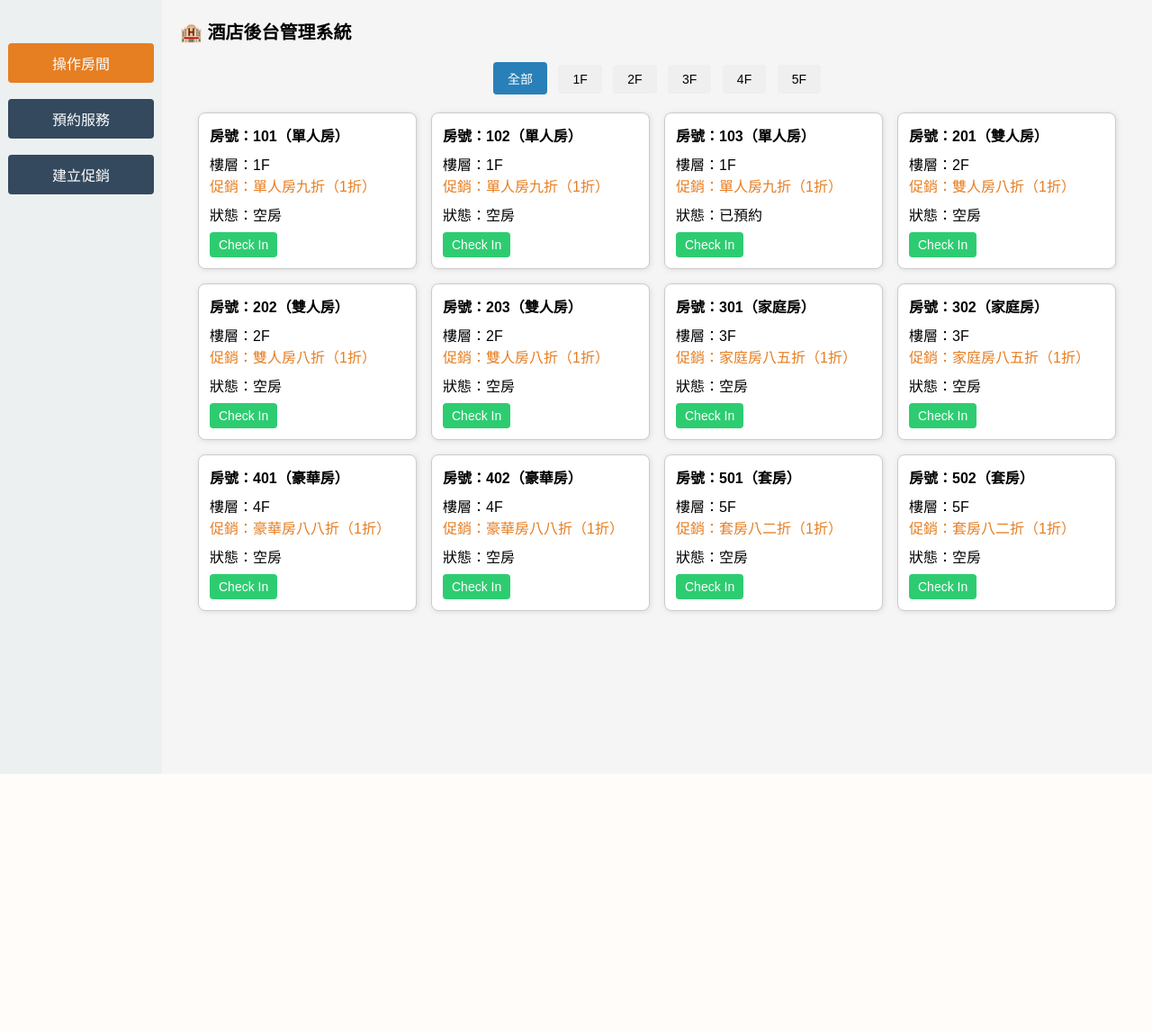
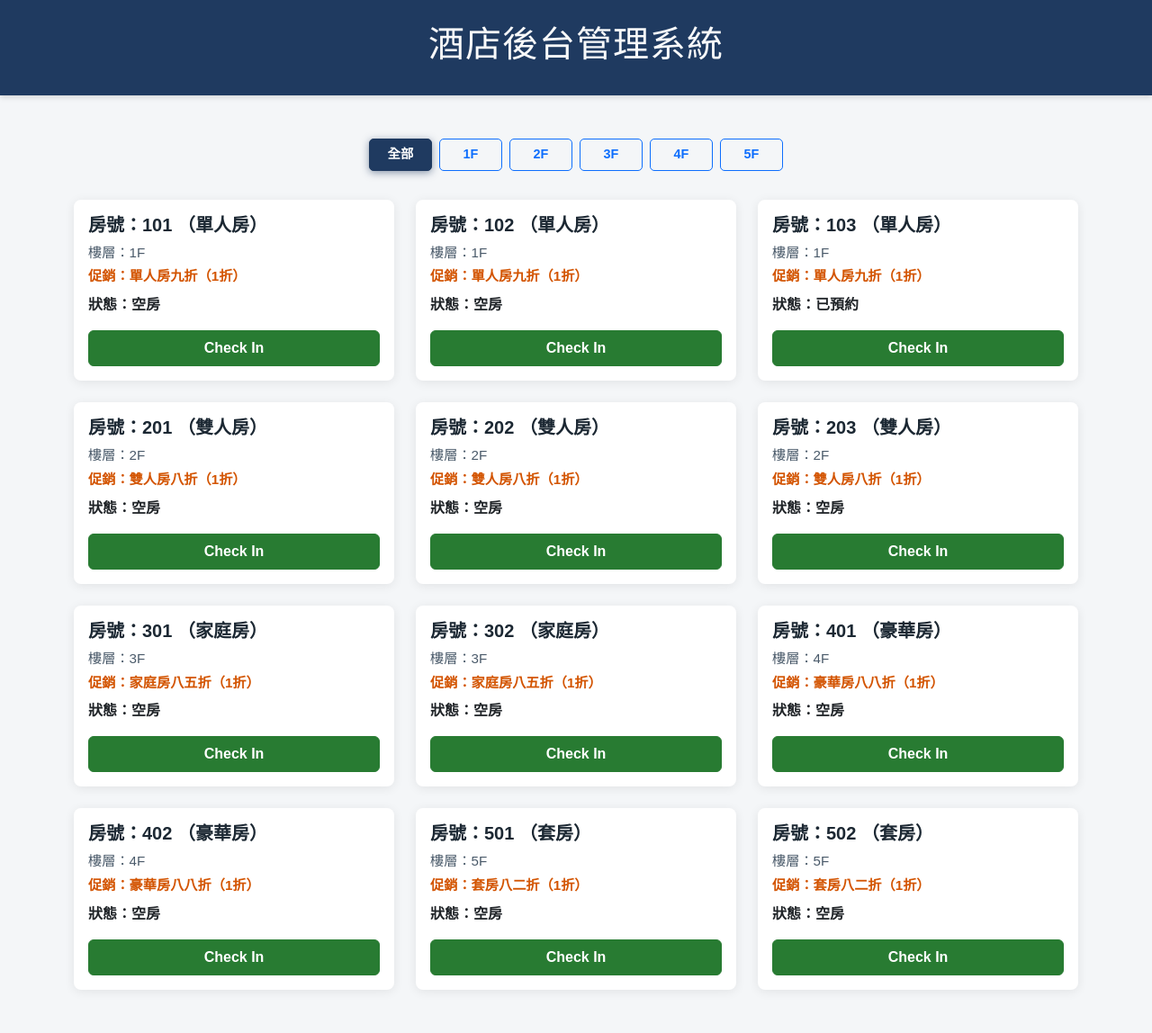
Before and after one commit to danielyang696/SAProject, a Django app: page / in a window 1280 px wide. Shown: the whole page at 90% size. Before the commit the page ends 860 px from the top, so only its background shows below. Run offline with Django 5.2, Linux system fonts and the light colour scheme; data comes from the database, SQL or seed files in the repository.

Commit message:
Update homepage.html

```diff
--- a/hotelapp/templates/homepage.html
+++ b/hotelapp/templates/homepage.html
@@ -1,317 +1,222 @@
 <!DOCTYPE html>
 <html lang="zh-Hant">
 <head>
-    <meta charset="UTF-8">
+    <meta charset="UTF-8" />
     <title>酒店後台管理系統</title>
+    <!-- Bootstrap CSS -->
+    <link href="https://cdn.jsdelivr.net/npm/bootstrap@5.3.0/dist/css/bootstrap.min.css" rel="stylesheet" />
     <style>
         body {
             font-family: "Microsoft JhengHei", sans-serif;
-            margin: 0;
-            padding: 0;
-            background-color: #f5f5f5;
-            display: flex;
-            min-height: 100vh;
+            background-color: #f4f6f8;
+            color: #2c3e50;
         }
-        aside {
-            width: 180px;
-            background: #ecf0f1;
-            padding: 30px 0;
-            min-height: 100vh;
+        header {
+            background-color: #1f3a60;
+            color: #f8f9fa;
+            padding: 25px 0;
+            text-align: center;
+            font-weight: 700;
+            font-size: 1.8rem;
+            letter-spacing: 1px;
+            box-shadow: 0 2px 6px rgba(0,0,0,0.15);
         }
-        aside ul {
-            list-style: none;
-            padding: 0;
+        .promotion-text {
+            color: #d35400;
+            font-weight: 600;
+            font-size: 0.95rem;
         }
-        aside li {
-            margin: 18px 0;
-            text-align: center;
+        .card {
+            border: none;
+            border-radius: 8px;
+            box-shadow: 0 2px 12px rgba(0,0,0,0.08);
+            transition: box-shadow 0.3s ease;
         }
-        aside button {
-            width: 90%;
-            padding: 10px 0;
-            border: none;
-            background: #34495e;
+        .card:hover {
+            box-shadow: 0 6px 20px rgba(0,0,0,0.15);
+        }
+        .card-title {
+            font-weight: 700;
+            font-size: 1.25rem;
+            color: #1c2833;
+        }
+        .card-text {
+            font-size: 0.95rem;
+            color: #4a5a6a;
+        }
+        #floor-buttons button {
+            min-width: 70px;
+            font-weight: 600;
+            font-size: 0.9rem;
+            border-radius: 5px;
+            margin-bottom: 8px;
+            transition: background-color 0.3s ease, color 0.3s ease;
+        }
+        #floor-buttons button.active {
+            background-color: #1f3a60;
             color: #fff;
-            border-radius: 4px;
-            font-size: 16px;
-            cursor: pointer;
+            border-color: #1f3a60;
+            box-shadow: 0 2px 8px rgba(31,58,96,0.5);
         }
-        aside button.active {
-            background: #e67e22;
+        #floor-buttons button:not(.active):hover {
+            background-color: #3b5998;
+            color: #fff;
+            border-color: #3b5998;
         }
-        main {
-            flex: 1;
-            padding: 0;
+        .btn-checkin {
+            background-color: #287b32;
+            border-color: #287b32;
+            color: white;
+            font-weight: 600;
+            padding: 7px 18px;
+            border-radius: 6px;
+            transition: background-color 0.3s ease;
         }
-        .content-section {
-            display: none;
-            padding: 20px;
+        .btn-checkin:hover {
+            background-color: #1c5723;
+            border-color: #1c5723;
         }
-        .content-section.active {
-            display: block;
+        .btn-checkout {
+            background-color: #c0392b;
+            border-color: #c0392b;
+            color: white;
+            font-weight: 600;
+            padding: 7px 18px;
+            border-radius: 6px;
+            transition: background-color 0.3s ease;
         }
-
-        h1 {
-            margin: 0;
-            font-size: 20px;
+        .btn-checkout:hover {
+            background-color: #922b21;
+            border-color: #922b21;
         }
-
-        .grid {
-            display: grid;
-            grid-template-columns: repeat(auto-fill, minmax(220px, 1fr));
-            gap: 16px;
-            padding: 20px;
+        /* Modal 樣式 */
+        .modal-header {
+            background-color: #1f3a60;
+            color: #f8f9fa;
+            font-weight: 700;
+            letter-spacing: 0.05em;
         }
-
-        .room-card {
-            background-color: white;
-            border: 1px solid #ccc;
-            border-radius: 8px;
-            padding: 12px;
-            box-shadow: 1px 1px 6px rgba(0,0,0,0.1);
+        .form-label {
+            font-weight: 600;
+            color: #34495e;
         }
-
-        .room-header {
-            font-weight: bold;
-            margin-bottom: 8px;
+        .form-control:focus {
+            border-color: #1f3a60;
+            box-shadow: 0 0 5px rgba(31,58,96,0.5);
         }
-
-        .room-status {
-            margin-bottom: 8px;
+        .form-check-label {
+            font-weight: 600;
+            color: #34495e;
         }
-
-        .room-actions form {
-            display: inline-block;
-            margin: 2px 0;
-        }
-
-        .room-actions button {
-            padding: 6px 10px;
-            font-size: 14px;
-            cursor: pointer;
-            border: none;
-            border-radius: 4px;
-        }
-
-        .checkin { background-color: #2ecc71; color: white; }
-        .checkout { background-color: #e67e22; color: white; }
-
-        #floor-buttons {
-            text-align: center;
-            margin-top: 20px;
-        }
-
-        .floor-btn {
-            padding: 8px 16px;
-            font-size: 14px;
-            cursor: pointer;
-            border: none;
-            border-radius: 4px;
-            margin: 0 4px;
-        }
-
-        .floor-btn.active {
-            background-color: #2980b9;
-            color: white;
-        }
-
-        #checkin-modal {
-            display: none;
-            position: fixed;
-            left: 0;
-            top: 0;
-            width: 100vw;
-            height: 100vh;
-            background: rgba(0, 0, 0, 0.3);
-            z-index: 1000;
-        }
-
-        #checkin-modal .modal-content {
-            background: #fff;
-            max-width: 350px;
-            margin: 80px auto;
-            padding: 24px;
-            border-radius: 8px;
-            position: relative;
-        }
-
-        #checkin-modal h3 {
-            margin-top: 0;
-        }
-
-        #checkin-modal label {
-            display: block;
-            margin-bottom: 8px;
-        }
-
-        #checkin-modal input {
-            width: 100%;
-            padding: 8px;
-            margin-bottom: 16px;
-            border: 1px solid #ccc;
-            border-radius: 4px;
-        }
-
-        #checkin-modal .modal-actions {
-            display: flex;
-            justify-content: space-between;
-        }
-
-        #checkin-modal .modal-actions button {
-            flex: 1;
-            margin: 0 4px;
+        .modal-footer button {
+            font-weight: 700;
+            letter-spacing: 0.03em;
+            padding: 8px 22px;
+            border-radius: 6px;
         }
     </style>
 </head>
 <body>
-<aside>
-    <ul>
-        <li><button id="nav-room" class="active" onclick="showSection('room')">操作房間</button></li>
-        <li><button id="nav-reserve" onclick="showSection('reserve')">預約服務</button></li>
-        <li><button id="nav-promo" onclick="showSection('promo')">建立促銷</button></li>
-    </ul>
-</aside>
-<main>
-    <!-- 操作房間區塊 -->
-    <div id="section-room" class="content-section active">
+
 <header>
-            <h1>🏨 酒店後台管理系統</h1>
+    <h1>酒店後台管理系統</h1>
 </header>
 
-        <div id="floor-buttons">
-            <button class="floor-btn active" onclick="filterFloor('all', this)">全部</button>
+<div class="container my-5">
+
+    <!-- 樓層篩選按鈕 -->
+    <div class="d-flex justify-content-center flex-wrap gap-2 mb-4" id="floor-buttons">
+        <button class="btn btn-outline-primary active" onclick="filterFloor('all', this)">全部</button>
         {% for floor in floors %}
-                <button class="floor-btn" onclick="filterFloor('{{ floor }}', this)">{{ floor }}F</button>
+            <button class="btn btn-outline-primary" onclick="filterFloor('{{ floor }}', this)">{{ floor }}F</button>
         {% endfor %}
     </div>
 
-        <div class="grid">
+    <!-- 房間卡片網格 -->
+    <div class="row row-cols-1 row-cols-md-3 g-4">
         {% for room in rooms %}
-            <div class="room-card" data-floor="{{ room.room_number|slice:":1" }}">
-                <div class="room-header">
-                    房號：{{ room.room_number }}（{{ room.room_type.name }}）
+        <div class="col room-card" data-floor="{{ room.room_number|slice:":1" }}">
+            <div class="card h-100">
+                <div class="card-body d-flex flex-column justify-content-between">
+                    <div>
+                        <h5 class="card-title">房號：{{ room.room_number }} （{{ room.room_type.name }}）</h5>
+                        <p class="card-text mb-1">樓層：{{ room.room_number|slice:":1" }}F</p>
+                        {% if room.promotion %}
+                        <p class="promotion-text mb-2">促銷：{{ room.promotion.name }}（{{ room.promotion.discount|floatformat:"0" }}折）</p>
+                        {% else %}
+                        <p class="text-muted mb-2">無促銷</p>
+                        {% endif %}
+                        <p class="mb-3 fw-semibold">狀態：<span>{{ room.status }}</span></p>
                     </div>
-                <div>樓層：{{ room.room_number|slice:":1" }}F</div>
-                <div class="promotion-info" style="color:#e67e22; margin-bottom:8px;">
-                    {% if room.promotion %}
-                        促銷：{{ room.promotion.name }}（{{ room.promotion.discount|floatformat:"0" }}折）
+                    <div>
+                        {% if room.status == "空房" or room.status == "已預約" %}
+                        <button class="btn btn-checkin w-100" type="button" onclick="openCheckinModal('{{ room.room_number }}')">Check In</button>
+                        {% elif room.status == "使用中" %}
+                        <form method="post" action="{% url 'checkout' room.room_number %}" class="d-inline w-100">
+                            {% csrf_token %}
+                            <button class="btn btn-checkout w-100" type="submit">Check Out</button>
+                        </form>
                         {% else %}
-                        無促銷
+                        <small class="text-muted">無操作</small>
                         {% endif %}
                     </div>
-                <div class="room-status">狀態：{{ room.status }}</div>
-                <div class="room-actions">
-                    {% if room.status == "空房" or room.status == "已預約" %}
-                    <button class="checkin" type="button" onclick="openCheckinModal('{{ room.room_number }}')">Check In</button>
-                    {% elif room.status == "使用中" %}
-                    <form method="post" action="{% url 'checkout' room.room_number %}">
-                        {% csrf_token %}
-                        <button class="checkout" type="submit">Check Out</button>
-                    </form>
-                    {% else %}
-                    <small>無操作</small>
-                    {% endif %}
+                </div>
             </div>
         </div>
         {% endfor %}
     </div>
+</div>
 
-        <div id="checkin-modal">
+<!-- Check-in Modal -->
+<div class="modal fade" id="checkinModal" tabindex="-1" aria-labelledby="checkinModalLabel" aria-hidden="true">
+  <div class="modal-dialog">
     <div class="modal-content">
-                <h3>入住登記</h3>
+      <div class="modal-header">
+        <h5 class="modal-title" id="checkinModalLabel">入住登記</h5>
+        <button type="button" class="btn-close btn-close-white" data-bs-dismiss="modal" aria-label="關閉"></button>
+      </div>
       <form id="checkin-form" method="post">
           {% csrf_token %}
-                    <input type="hidden" name="room_number" id="modal-room-number">
-                    <div>
-                        <label>身分證號：</label>
-                        <input type="text" name="national_id" required>
+          <input type="hidden" name="room_number" id="modal-room-number" />
+          <div class="modal-body">
+              <div class="mb-3">
+                  <label for="national_id" class="form-label">身分證號</label>
+                  <input type="text" class="form-control" id="national_id" name="national_id" required />
               </div>
-                    <div>
-                        <label>姓名：</label>
-                        <input type="text" name="name" required>
+              <div class="mb-3">
+                  <label for="name" class="form-label">姓名</label>
+                  <input type="text" class="form-control" id="name" name="name" required />
               </div>
-                    <div>
-                        <label>手機號碼：</label>
-                        <input type="text" name="phone" required>
+              <div class="mb-3">
+                  <label for="phone" class="form-label">手機號碼</label>
+                  <input type="text" class="form-control" id="phone" name="phone" required />
               </div>
-                    <div>
-                        <label>人數：</label>
-                        <input type="number" name="guest_count" min="1" value="1" required>
+              <div class="mb-3">
+                  <label for="guest_count" class="form-label">人數</label>
+                  <input type="number" class="form-control" id="guest_count" name="guest_count" min="1" value="1" required />
               </div>
-                    <div>
-                        <label>寄放行李：</label>
-                        <input type="checkbox" name="has_luggage" value="true">
+              <div class="form-check mb-3">
+                  <input class="form-check-input" type="checkbox" id="has_luggage" name="has_luggage" value="true" />
+                  <label class="form-check-label" for="has_luggage">
+                      寄放行李
+                  </label>
               </div>
-                    <div class="modal-actions" style="margin-top:12px;">
-                        <button type="submit" class="checkin">確定</button>
-                        <button type="button" onclick="closeCheckinModal()">取消</button>
+          </div>
+          <div class="modal-footer">
+              <button type="submit" class="btn btn-success">確定</button>
+              <button type="button" class="btn btn-secondary" data-bs-dismiss="modal">取消</button>
           </div>
       </form>
     </div>
   </div>
 </div>
-    <!-- 預約服務區塊 -->
-    <div id="section-reserve" class="content-section">
-        <h2>新增預約</h2>
-        <form method="post" action="{% url 'add_reservation' %}">
-            {% csrf_token %}
-            <label>身分證號：<input type="text" name="national_id" required></label><br>
-            <label>姓名：<input type="text" name="name" required></label><br>
-            <label>手機號碼：<input type="text" name="phone" required></label><br>
-            <label>房號：
-                <select name="room_number" required>
-                    <option value="">請選擇房號</option>
-                    {% for room in rooms %}
-                        <option value="{{ room.room_number }}">{{ room.room_number }}（{{ room.room_type.name }}）</option>
-                    {% endfor %}
-                </select>
-            </label><br>
-            <label>入住日期：<input type="date" name="checkin_date" required></label><br>
-            <label>退房日期：<input type="date" name="checkout_date" required></label><br>
-            <label>晚數：<input type="number" name="nights" min="1" required></label><br>
-            <button type="submit">新增預約</button>
-        </form>
-        <hr>
-        <h2>目前所有預約</h2>
-        <table border="1" cellpadding="6">
-            <tr>
-                <th>姓名</th>
-                <th>電話</th>
-                <th>房號</th>
-                <th>入住</th>
-                <th>退房</th>
-                <th>晚數</th>
-            </tr>
-            {% for r in reservations %}
-            <tr>
-                <td>{{ r.customer.name }}</td>
-                <td>{{ r.customer.phone }}</td>
-                <td>{{ r.room.room_number }}</td>
-                <td>{{ r.checkin_date }}</td>
-                <td>{{ r.checkout_date }}</td>
-                <td>{{ r.nights }}</td>
-            </tr>
-            {% empty %}
-            <tr><td colspan="6">目前無預約</td></tr>
-            {% endfor %}
-        </table>
-    </div>
-    <!-- 建立促銷區塊 -->
-    <div id="section-promo" class="content-section">
-        <h2>建立促銷</h2>
-        <form method="post" action="{% url 'add_promotion' %}">
-            {% csrf_token %}
-            <label>促銷名稱：<input type="text" name="name" required></label><br>
-            <label>促銷代碼：<input type="text" name="code" required></label><br>
-            <label>房型代碼：<input type="text" name="room_type" required></label><br>
-            <label>折扣（0.8=八折）：<input type="number" step="0.01" name="discount" min="0.1" max="1" required></label><br>
-            <button type="submit">建立促銷</button>
-        </form>
-    </div>
-</main>
+
+<!-- Bootstrap JS Bundle -->
+<script src="https://cdn.jsdelivr.net/npm/bootstrap@5.3.0/dist/js/bootstrap.bundle.min.js"></script>
+
 <script>
     function filterFloor(floor, btn) {
-    document.querySelectorAll('.floor-btn').forEach(b => b.classList.remove('active'));
+        document.querySelectorAll('#floor-buttons button').forEach(b => b.classList.remove('active'));
         btn.classList.add('active');
         document.querySelectorAll('.room-card').forEach(card => {
             if (floor === 'all' || card.getAttribute('data-floor') === floor) {
@@ -322,24 +227,14 @@ function filterFloor(floor, btn) {
         });
     }
 
+    const checkinModal = new bootstrap.Modal(document.getElementById('checkinModal'));
+
     function openCheckinModal(roomNumber) {
-    document.getElementById('checkin-modal').style.display = 'block';
         document.getElementById('modal-room-number').value = roomNumber;
         document.getElementById('checkin-form').action = '/checkin/' + roomNumber + '/';
-}
-
-function closeCheckinModal() {
-    document.getElementById('checkin-modal').style.display = 'none';
-}
-
-function showSection(section) {
-    // 切換左側按鈕
-    document.querySelectorAll('aside button').forEach(btn => btn.classList.remove('active'));
-    document.getElementById('nav-' + section).classList.add('active');
-    // 切換內容區塊
-    document.querySelectorAll('.content-section').forEach(sec => sec.classList.remove('active'));
-    document.getElementById('section-' + section).classList.add('active');
+        checkinModal.show();
     }
 </script>
+
 </body>
 </html>
```
Lines whose indentation alone changed are shown as unchanged.
